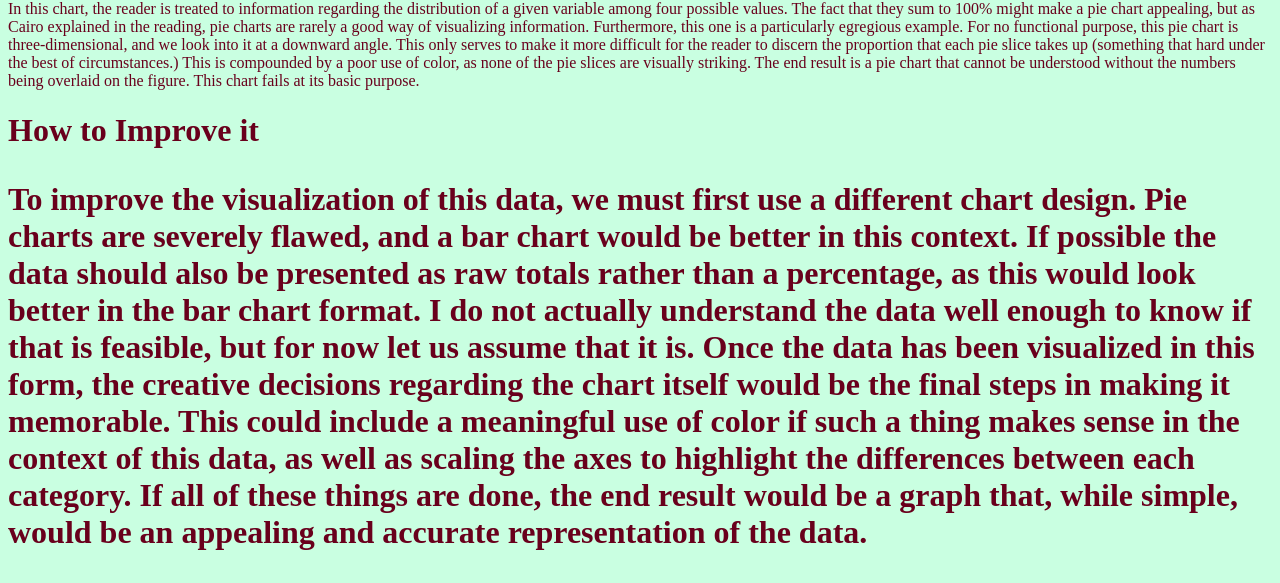
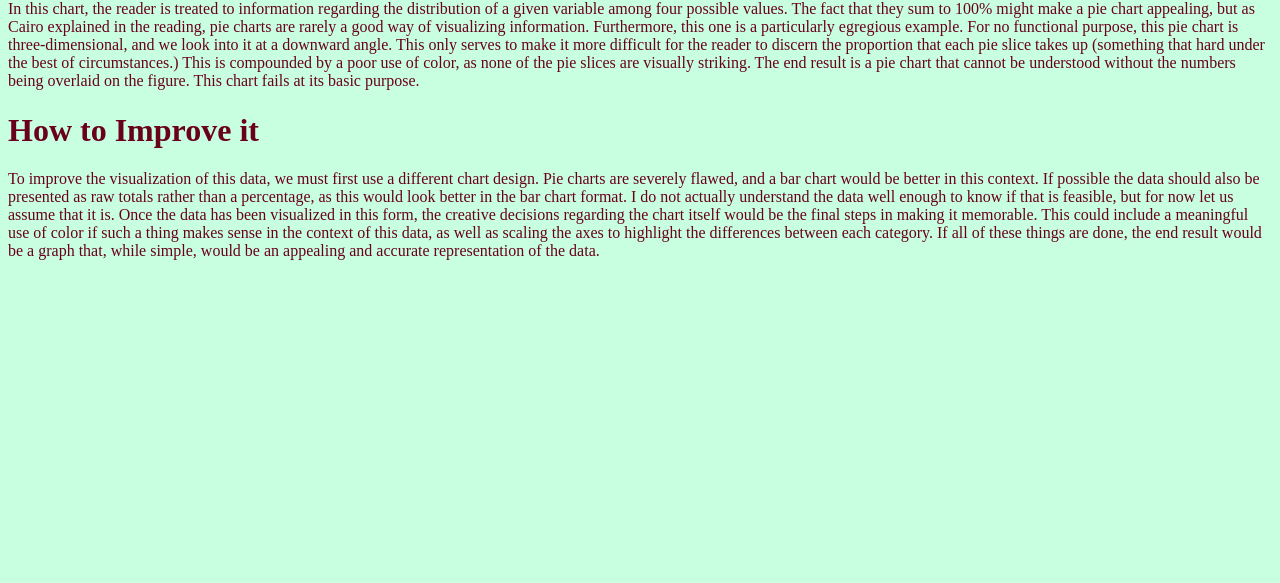
Before and after one commit to CollinMathisACP/HW9-19, a plain HTML site: page index.html in a window 1280 px wide. Shown: the part 904-1487 px from the top of the page. After the commit the page ends 1180 px from the top, so only its background shows below. Drawn offline with Linux system fonts and the light colour scheme.

Commit message:
Update index.html

```diff
--- a/index.html
+++ b/index.html
@@ -33,7 +33,7 @@ a poor use of color, as none of the pie slices are visually striking. The end re
 the numbers being overlaid on the figure. This chart fails at its basic purpose.
 </p>
 
-<h1>How to Improve it<h1>
+<h1>How to Improve it</h1>
 <p>
 To improve the visualization of this data, we must first use a different chart design. Pie charts are severely flawed, and a
 bar chart would be better in this context. If possible the data should also be presented as raw totals rather than a percentage,
```
